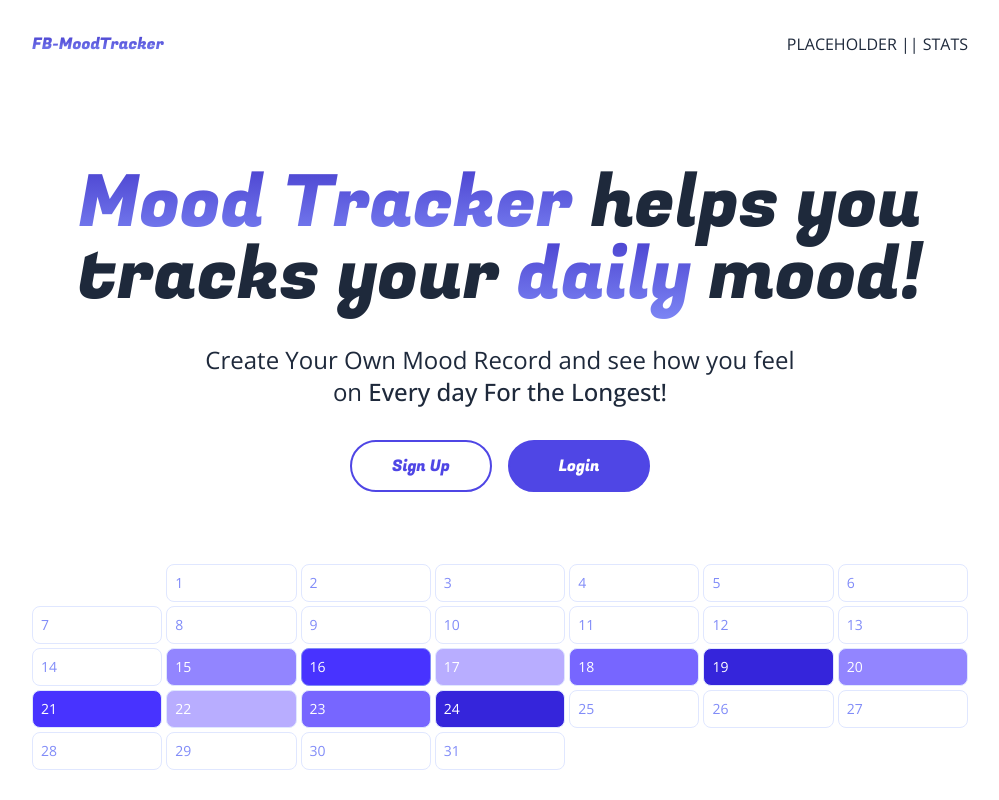
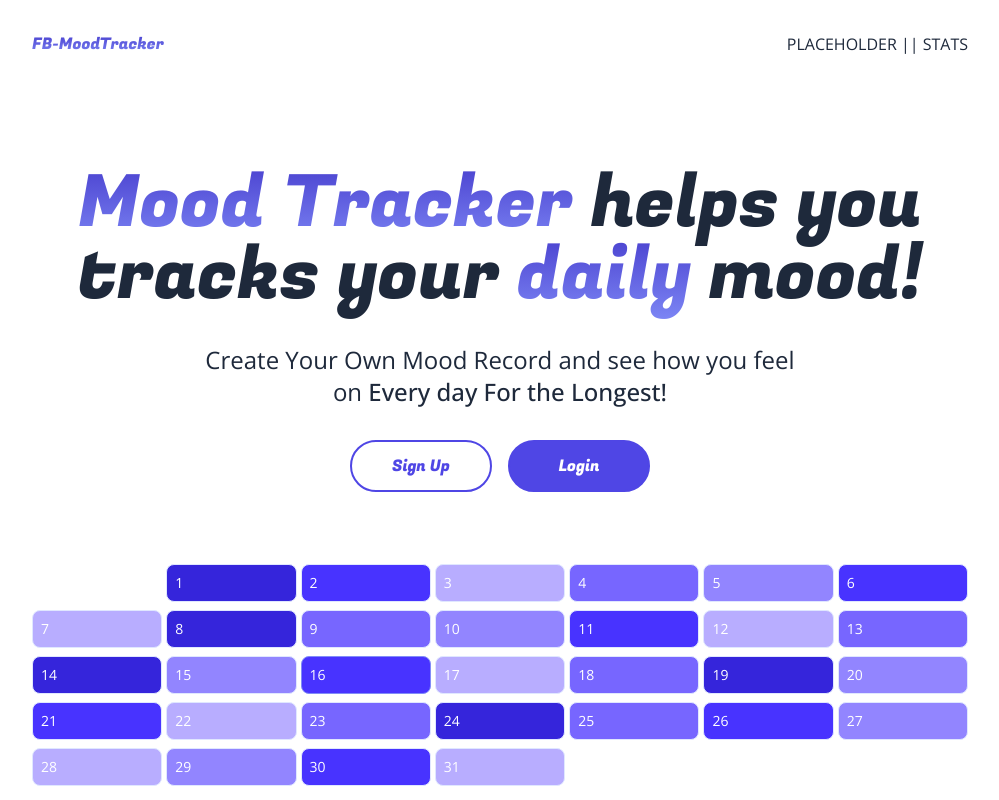
Before and after one commit to zidane-arkan/moodtracker-nexjs, a Next.js app: page / in a window 1280 px wide. Shown: the top 800 px of the page, without its empty margins (140-1139 px from the left). Built offline with nearby package versions, Linux system fonts and the light colour scheme.

Commit message:
restructure calender

```diff
--- a/components/Calender.tsx
+++ b/components/Calender.tsx
@@ -16,8 +16,7 @@ const months = {
   November: "Nov",
   December: "Dec",
 };
-const monthsArr = Object.keys(months);
-const now = new Date();
+
 const dayList = [
   "Sunday",
   "Monday",
@@ -30,50 +29,126 @@ const dayList = [
 
 const fugaz = Fugaz_One({ subsets: ["latin"], weight: ["400"] });
 
-export default function Calender(props: any) {
-  const { demo } = props;
+type CalendarProps = {
+  demo: boolean;
+};
+
+export default function Calendar({ demo }: CalendarProps) {
   const year = 2024;
   const month = "July";
-  const monthNow = new Date(year, Object.keys(months).indexOf(month), 1);
-  const firstDayOfMonth = monthNow.getDay(); // 4
-  const daysInMonth = new Date(
-    year,
-    Object.keys(months).indexOf(month) + 1,
-    0
-  ).getDate(); // 31
+  const today = new Date();
 
-  const daysToDisplay = firstDayOfMonth + daysInMonth; // 35
-  const numRows = Math.floor(daysToDisplay / 7) + (daysToDisplay % 7 ? 1 : 0); // 5 + 0 = 5
+  const firstDayOfMonth = getFirstDayOfMonth(year, month);
+  const daysInMonth = getDaysInMonth(year, month);
+  const numRows = calculateNumRows(firstDayOfMonth, daysInMonth);
 
   return (
-    <div className="flex flex-col overflow-hidden gap-1 py-4 sm:py-6 md:py-10">
+    <div className="flex flex-col overflow-hidden gap-1 sm:gap-2 py-4 sm:py-6 md:py-10">
       {Array.from({ length: numRows }).map((_, rowIndex) => (
-        <div key={rowIndex} className="grid grid-cols-7 gap-1">
-          {dayList.map((dayOfWeek, dayOfWeekIndex) => {
-            const dayIndex =
-              rowIndex * 7 + dayOfWeekIndex - (firstDayOfMonth - 1);
-            const dayDisplay = dayIndex > 0 && dayIndex <= daysInMonth;
-            const isToday = dayIndex === now.getDate();
-
-            if (!dayDisplay) {
-              return <div key={dayOfWeekIndex} className="bg-white" />;
+        <CalendarRow
+          key={rowIndex}
+          rowIndex={rowIndex}
+          firstDayOfMonth={firstDayOfMonth}
+          daysInMonth={daysInMonth}
+          today={today}
+          demo={demo}
+        />
+      ))}
+    </div>
+  );
 }
 
-            const backgroundColor = demo
-              ? gradients.indigo[
-                  baseRating[dayIndex as keyof typeof baseRating]
-                ]
-              : dayIndex in demoData
-              ? gradients.indigo[demoData[dayIndex as keyof typeof demoData]]
-              : "white";
+function getFirstDayOfMonth(year: number, month: string) {
+  return new Date(year, Object.keys(months).indexOf(month), 1).getDay();
+}
 
+function getDaysInMonth(year: number, month: string) {
+  return new Date(year, Object.keys(months).indexOf(month) + 1, 0).getDate();
+}
+
+function calculateNumRows(firstDayOfMonth: number, daysInMonth: number) {
+  const totalDays = firstDayOfMonth + daysInMonth;
+  return Math.ceil(totalDays / 7);
+}
+
+type CalendarRowProps = {
+  rowIndex: number;
+  firstDayOfMonth: number;
+  daysInMonth: number;
+  today: Date;
+  demo: boolean;
+};
+
+function CalendarRow({
+  rowIndex,
+  firstDayOfMonth,
+  daysInMonth,
+  today,
+  demo,
+}: CalendarRowProps) {
+  return (
+    <div className="grid grid-cols-7 gap-1">
+      {dayList.map((_, dayOfWeekIndex) => {
+        const dayIndex = calculateDayIndex(
+          rowIndex,
+          dayOfWeekIndex,
+          firstDayOfMonth
+        );
+        const isToday = isTodayDate(dayIndex, today);
+        const dayDisplay = isValidDay(dayIndex, daysInMonth);
+
+        return (
+          <CalendarCell
+            key={dayOfWeekIndex}
+            dayIndex={dayIndex}
+            dayDisplay={dayDisplay}
+            isToday={isToday}
+            demo={demo}
+          />
+        );
+      })}
+    </div>
+  );
+}
+
+function calculateDayIndex(
+  rowIndex: number,
+  dayOfWeekIndex: number,
+  firstDayOfMonth: number
+) {
+  return rowIndex * 7 + dayOfWeekIndex - (firstDayOfMonth - 1);
+}
+
+function isValidDay(dayIndex: number, daysInMonth: number) {
+  return dayIndex > 0 && dayIndex <= daysInMonth;
+}
+
+function isTodayDate(dayIndex: number, today: Date) {
+  return dayIndex === today.getDate();
+}
+
+type CalendarCellProps = {
+  dayIndex: number;
+  dayDisplay: boolean;
+  isToday: boolean;
+  demo: boolean;
+};
+
+function CalendarCell({
+  dayIndex,
+  dayDisplay,
+  isToday,
+  demo,
+}: CalendarCellProps) {
+  if (!dayDisplay) return <div className="bg-white" />;
+
+  const backgroundColor = getBackgroundColor(dayIndex, demo);
   const textColor =
     backgroundColor === "white" ? "text-indigo-400" : "text-white";
 
   return (
     <div
       style={{ background: backgroundColor }}
-                key={dayOfWeekIndex}
       className={`${
         isToday ? "border-indigo-400" : "border-indigo-100"
       } ${backgroundColor} text-xs sm:text-sm border border-solid p-2 flex items-center gap-2 justify-between rounded-lg`}
@@ -81,9 +156,14 @@ export default function Calender(props: any) {
       <p className={textColor}>{dayIndex}</p>
     </div>
   );
-          })}
-        </div>
-      ))}
-    </div>
-  );
 }
+
+function getBackgroundColor(dayIndex: number, demo: boolean) {
+  if (demo) {
+    return gradients.indigo[baseRating[dayIndex as keyof typeof baseRating]];
+  } else if (dayIndex in demoData) {
+    return gradients.indigo[demoData[dayIndex as keyof typeof demoData]];
+  } else {
+    return "white";
+  }
+}
--- a/components/Hero.tsx
+++ b/components/Hero.tsx
@@ -23,7 +23,7 @@ export default function Hero() {
         <Button text="Sign Up" />
         <Button text="Login" dark />
       </div>
-      <Calender />
+      <Calender demo />
     </div>
   );
 }
```
Lines whose indentation alone changed are shown as unchanged.
